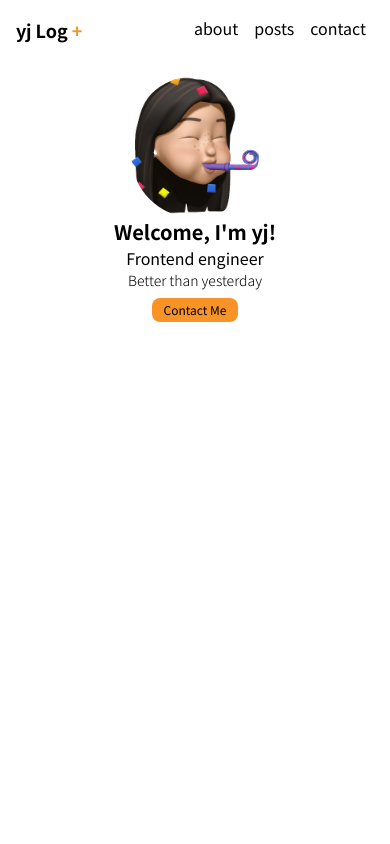
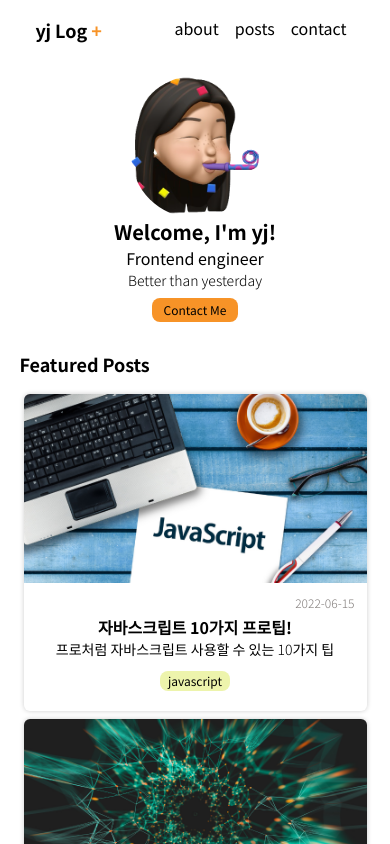
Before and after one commit to yjleeinkr/yj-log, a Next.js app: page / in a window 390 px wide. Shown: the top 844 px of the page. Built offline with nearby package versions, Linux system fonts and the light colour scheme.

Commit message:
create featured post layouts on main

```diff
--- a/src/app/layout.tsx
+++ b/src/app/layout.tsx
@@ -13,7 +13,7 @@ export default function RootLayout({ children }: { children: React.ReactNode })
   return (
     <html lang="en">
       <body className={notoKR.className}>
-        <header className="flex p-4 justify-between max-w-5xl m-zero-auto">
+        <header className="flex p-4 justify-between max-w-[90%] m-zero-auto">
           <h1 className="text-lg font-bold whitespace-nowrap">
             <Link href="/">
               yj Log <span className="text-highlight">+</span>
--- a/src/app/page.tsx
+++ b/src/app/page.tsx
@@ -1,9 +1,13 @@
 import Profile from '@/components/Profile';
+import { getFeaturedOrNot } from '@/service/posts';
+import FeaturedPosts from '@/components/FeaturedPosts';
 
-export default function Home() {
+export default async function Home() {
+  const posts = await getFeaturedOrNot(true);
   return (
     <div>
       <Profile />
+      <FeaturedPosts posts={posts} />
     </div>
   );
 }
--- /dev/null
+++ b/src/components/FeaturedPosts.tsx
@@ -0,0 +1,15 @@
+import { PostProps } from '@/service/posts';
+import PostCard from '@/components/PostCard';
+
+export default function FeaturedPosts({ posts }: { posts: PostProps[] }) {
+  return (
+    <section className="max-w-[90%] m-zero-auto">
+      <h1 className="text-lg font-semibold py-3">Featured Posts</h1>
+      <div className="flex flex-wrap justify-center sm:justify-start">
+        {posts.map((post, i) => (
+          <PostCard post={post} key={i} />
+        ))}
+      </div>
+    </section>
+  );
+}
--- a/tailwind.config.js
+++ b/tailwind.config.js
@@ -9,20 +9,22 @@ module.exports = {
     colors: {
       primary: '#000000',
       highlight: '#F79327',
-      secondary: '#999',
-      point: '#C3FCF1',
-    },
-    margin: {
-      'zero-auto': '0 auto',
+      secondary: '#837e7c',
+      point: '#edf4ac',
     },
     boxShadow: {
       highlight: '#F79327 0px 0px 6px 0px',
+      card: 'rgba(0, 0, 0, 0.2) 0px 0px 5px 0px',
+      'card-pop': 'rgba(0, 0, 0, 0.1) 2px 3px 5px 2px',
     },
     extend: {
       backgroundImage: {
         'gradient-radial': 'radial-gradient(var(--tw-gradient-stops))',
         'gradient-conic': 'conic-gradient(from 180deg at 50% 50%, var(--tw-gradient-stops))',
       },
+      margin: {
+        'zero-auto': '0 auto',
+      },
     },
   },
   plugins: [],
```
